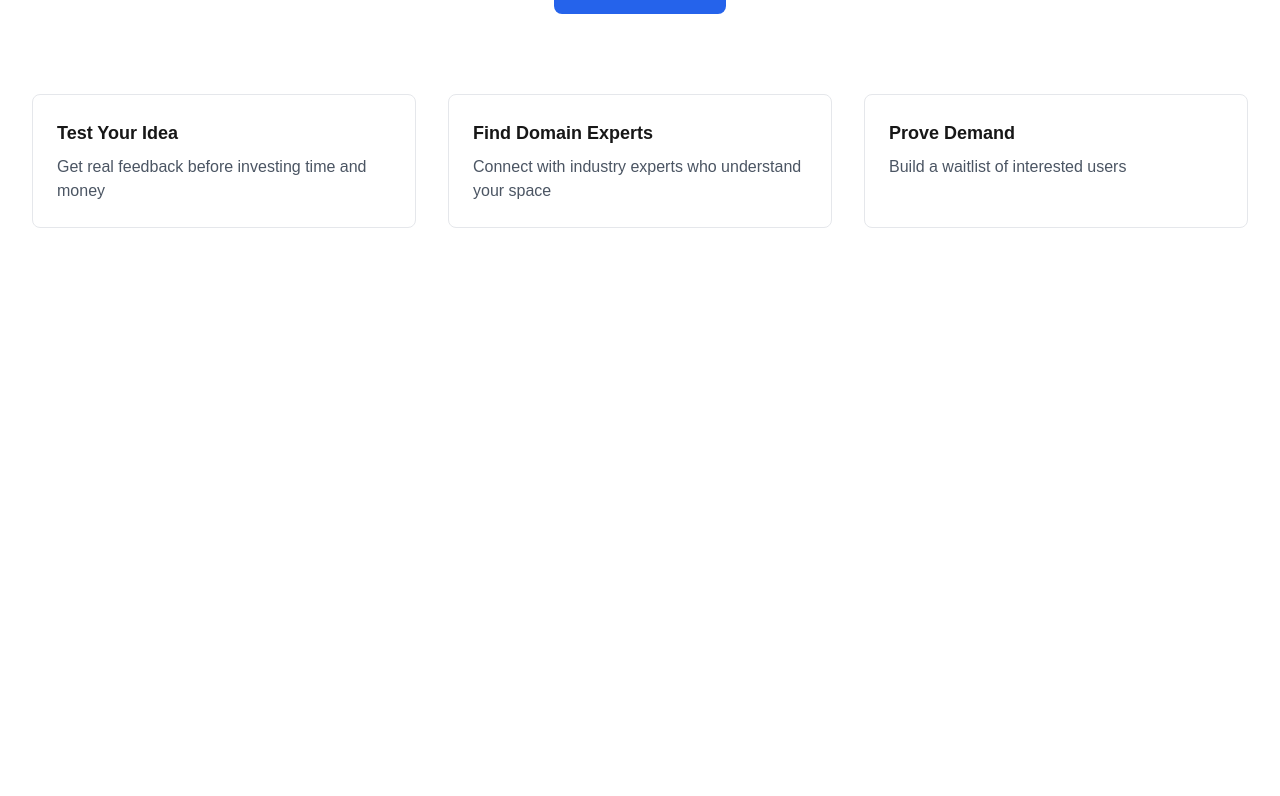
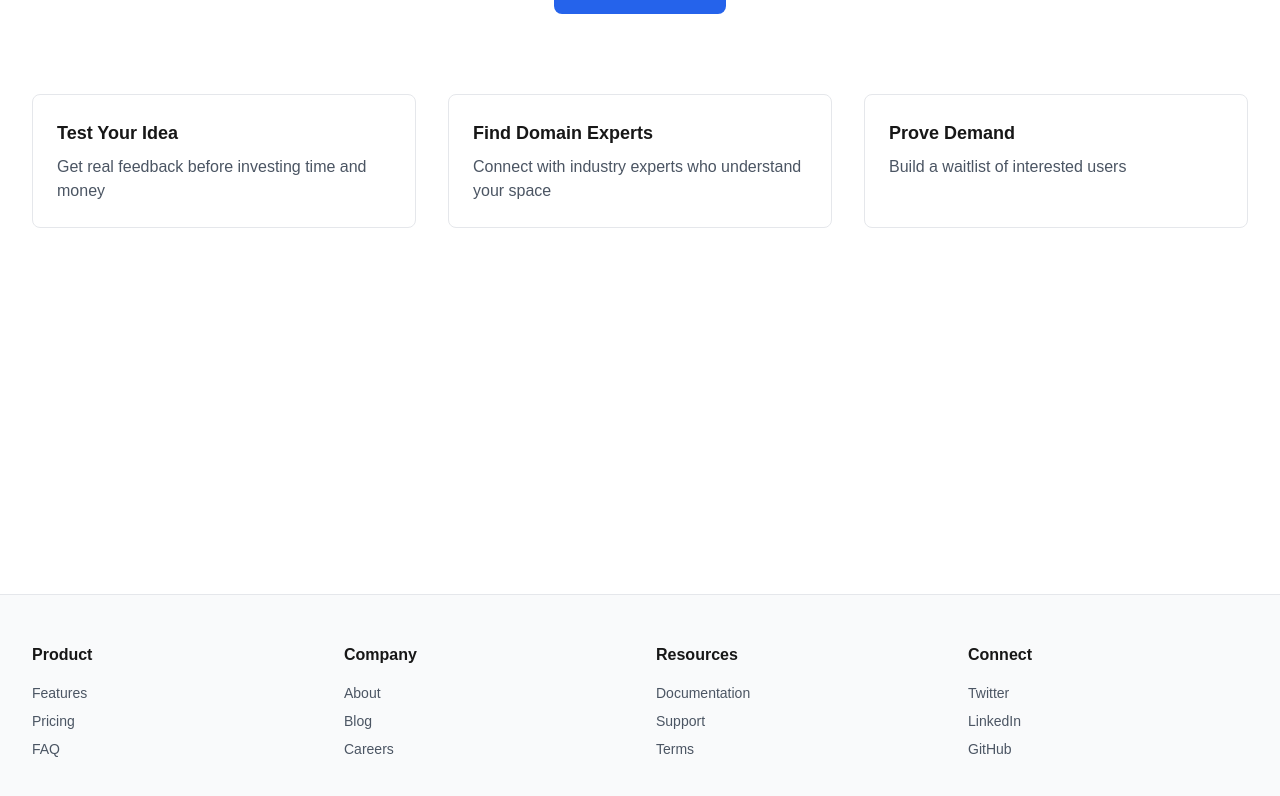
Before and after one commit to fattyspecspec/problemproof, a Next.js app: page / in a window 1280 px wide. Shown: the part 270-1066 px from the top of the page. Before the commit the page ends 864 px from the top, so only its background shows below. Built offline with nearby package versions, Linux system fonts and the light colour scheme.

Commit message:
Add footer

```diff
--- a/app/page.tsx
+++ b/app/page.tsx
@@ -13,6 +13,7 @@
         </div>
       </div>
     </nav>
+
     <main className="min-h-screen bg-white">
       <div className="max-w-7xl mx-auto px-4 sm:px-6 lg:px-8 py-12">
         <div className="text-center">
@@ -43,6 +44,45 @@
         </div>
       </div>
     </main>
+
+    <footer className="bg-gray-50 border-t">
+      <div className="max-w-7xl mx-auto px-4 sm:px-6 lg:px-8 py-12">
+        <div className="grid grid-cols-2 md:grid-cols-4 gap-8">
+          <div>
+            <h3 className="font-semibold mb-4">Product</h3>
+            <div className="space-y-2 text-sm text-gray-600">
+              <div>Features</div>
+              <div>Pricing</div>
+              <div>FAQ</div>
+            </div>
+          </div>
+          <div>
+            <h3 className="font-semibold mb-4">Company</h3>
+            <div className="space-y-2 text-sm text-gray-600">
+              <div>About</div>
+              <div>Blog</div>
+              <div>Careers</div>
+            </div>
+          </div>
+          <div>
+            <h3 className="font-semibold mb-4">Resources</h3>
+            <div className="space-y-2 text-sm text-gray-600">
+              <div>Documentation</div>
+              <div>Support</div>
+              <div>Terms</div>
+            </div>
+          </div>
+          <div>
+            <h3 className="font-semibold mb-4">Connect</h3>
+            <div className="space-y-2 text-sm text-gray-600">
+              <div>Twitter</div>
+              <div>LinkedIn</div>
+              <div>GitHub</div>
+            </div>
+          </div>
+        </div>
+      </div>
+    </footer>
     </>
   )
 }
```
